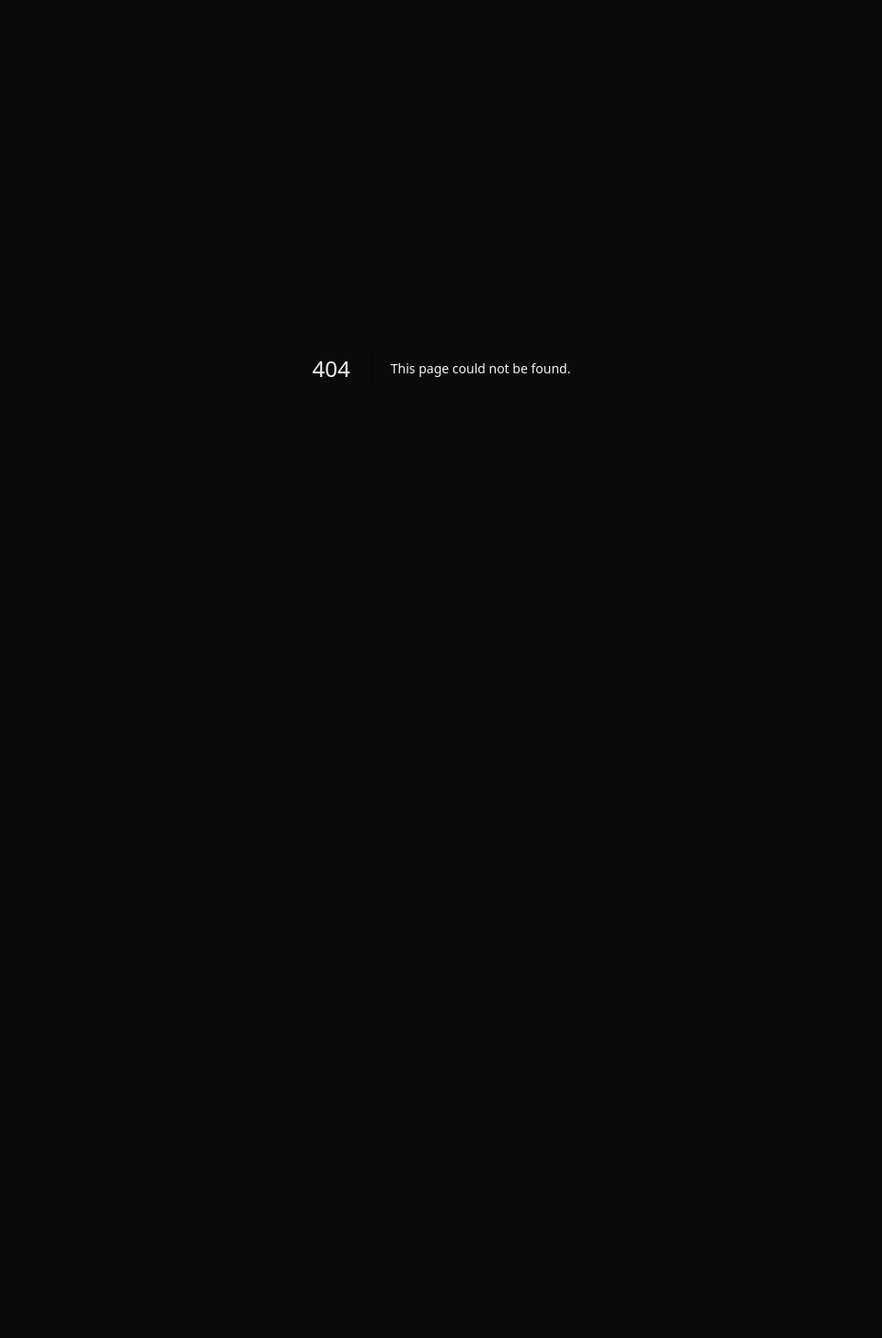
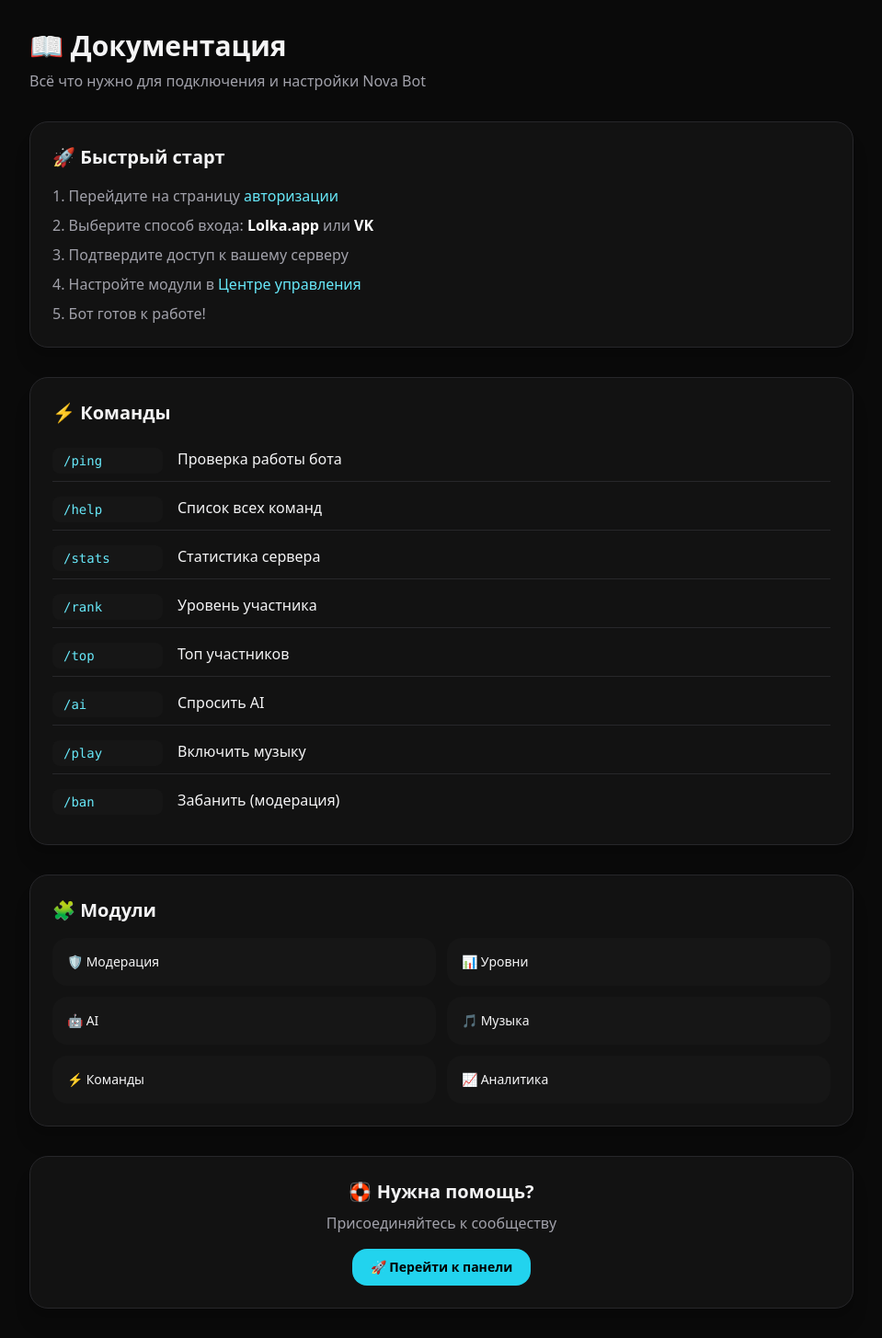
Before and after one commit to R4YDMOND/nova-bot, a Next.js app in the folder frontend/: page /docs in a window 1280 px wide. Before the commit this address had no page. Shown: the whole page at 92% size, without its empty margins (160-1119 px from the left). Before the commit the page ends 800 px from the top, so only its background shows below. Built offline with nearby package versions, Linux system fonts and the light colour scheme.

Commit message:
page.tsx

```diff
--- /dev/null
+++ b/frontend/src/app/docs/page.tsx
@@ -0,0 +1,63 @@
+import Link from 'next/link';
+
+export default function DocsPage() {
+  return (
+    <div className="min-h-screen bg-[rgb(var(--background))] text-[rgb(var(--text))] p-8">
+      <div className="max-w-4xl mx-auto space-y-8">
+        <div>
+          <h1 className="text-3xl font-bold">📖 Документация</h1>
+          <p className="text-[rgb(var(--text-secondary))] mt-2">Всё что нужно для подключения и настройки Nova Bot</p>
+        </div>
+
+        <div className="card">
+          <h2 className="text-xl font-semibold mb-4">🚀 Быстрый старт</h2>
+          <ol className="space-y-2 text-[rgb(var(--text-secondary))] list-decimal list-inside">
+            <li>Перейдите на страницу <Link href="/login" className="text-nova-400">авторизации</Link></li>
+            <li>Выберите способ входа: <strong className="text-white">Lolka.app</strong> или <strong className="text-white">VK</strong></li>
+            <li>Подтвердите доступ к вашему серверу</li>
+            <li>Настройте модули в <Link href="/dashboard/modules" className="text-nova-400">Центре управления</Link></li>
+            <li>Бот готов к работе!</li>
+          </ol>
+        </div>
+
+        <div className="card">
+          <h2 className="text-xl font-semibold mb-4">⚡ Команды</h2>
+          <div className="space-y-2">
+            {[
+              { cmd: '/ping', desc: 'Проверка работы бота' },
+              { cmd: '/help', desc: 'Список всех команд' },
+              { cmd: '/stats', desc: 'Статистика сервера' },
+              { cmd: '/rank', desc: 'Уровень участника' },
+              { cmd: '/top', desc: 'Топ участников' },
+              { cmd: '/ai', desc: 'Спросить AI' },
+              { cmd: '/play', desc: 'Включить музыку' },
+              { cmd: '/ban', desc: 'Забанить (модерация)' },
+            ].map((c, i) => (
+              <div key={i} className="flex gap-4 py-2 border-b border-[rgb(var(--border))] last:border-0">
+                <code className="bg-[rgb(var(--surface-2))] px-3 py-1 rounded-lg text-nova-400 font-mono text-sm min-w-[120px]">{c.cmd}</code>
+                <span>{c.desc}</span>
+              </div>
+            ))}
+          </div>
+        </div>
+
+        <div className="card">
+          <h2 className="text-xl font-semibold mb-4">🧩 Модули</h2>
+          <div className="grid grid-cols-2 gap-3">
+            {['🛡️ Модерация', '📊 Уровни', '🤖 AI', '🎵 Музыка', '⚡ Команды', '📈 Аналитика'].map((m, i) => (
+              <div key={i} className="bg-[rgb(var(--surface-2))] rounded-2xl p-4 text-sm font-medium">{m}</div>
+            ))}
+          </div>
+        </div>
+
+        <div className="card text-center">
+          <h2 className="text-xl font-semibold mb-2">🛟 Нужна помощь?</h2>
+          <p className="text-[rgb(var(--text-secondary))] mb-4">Присоединяйтесь к сообществу</p>
+          <div className="flex gap-3 justify-center">
+            <Link href="/dashboard" className="px-5 py-2.5 bg-nova-500 hover:bg-nova-600 text-black rounded-2xl font-semibold text-sm">🚀 Перейти к панели</Link>
+          </div>
+        </div>
+      </div>
+    </div>
+  );
+}
```
